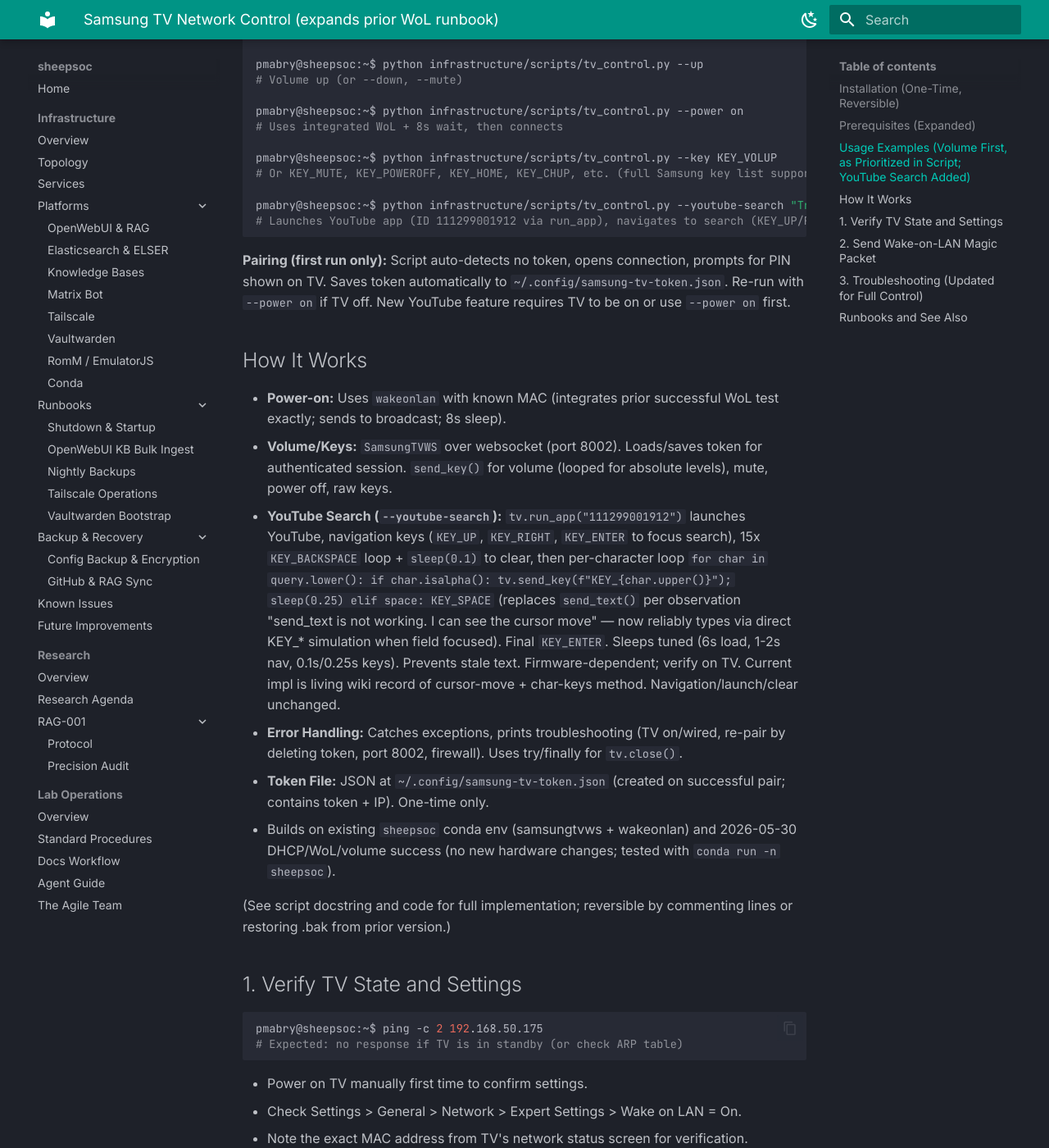
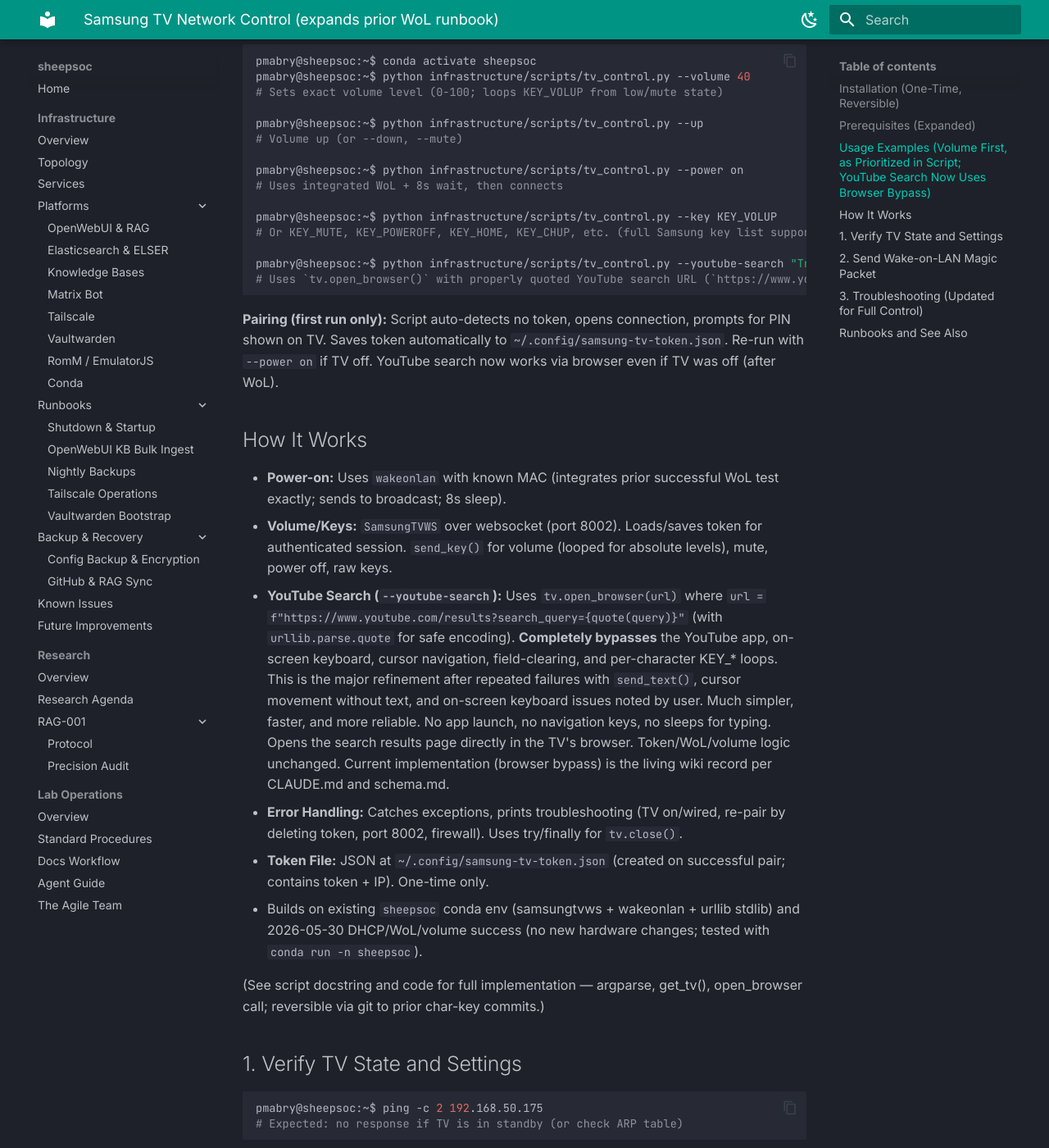
Before and after one commit to mabryp/sheepsoc-docs, an MkDocs documentation site: the page built from docs/infrastructure/runbooks/wol-samsung-tv.md, in a window 1280 px wide and 1400 px high, scrolled down 2261 px. Shown: the whole window at 82% size. Built offline with MkDocs 1.6.1 and Material for MkDocs 9.7.7, drawn with Linux system fonts in a browser that asks for light colours; some of the changed text lies outside the part shown.

Commit message:
refine tv_control --youtube-search to browser bypass (open_browser + quote)
Major doc update per schema.md triggers:
- runbooks/wol-samsung-tv.md: revised all YouTube sections for new simpler open_browser method (bypasses app/keyboard/cursor issues)
- services.md: updated TV Control section
- schema.md: revised registry entry
- known-issues.md: new history entry summarizing iteration
Strict link rules, relative paths, reciprocals followed. Wiki now matches current code. Reversible via git.

````diff
--- a/docs/infrastructure/runbooks/wol-samsung-tv.md
+++ b/docs/infrastructure/runbooks/wol-samsung-tv.md
@@ -1,6 +1,6 @@
 # Samsung TV Network Control (expands prior WoL runbook)
 
-**Purpose:** Full network control for Samsung TV using `tv_control.py` (volume prioritized, WoL power-on, keys, **--youtube-search "QUERY"** with pre-clear via 15x `KEY_BACKSPACE` loop + per-character KEY loop replacing `send_text()`). Per user observation "send_text is not working. I can see the cursor move" — now uses `for char in query.lower(): if isalpha send KEY_{upper}(char) else KEY_SPACE` (0.25s sleeps; types directly when field focused). Re-tested successfully with "Try not to laugh". Cursor-move + char-keys is current living implementation (wiki record). Builds on DHCP/WoL/volume/pairing from 2026-05-30 (MAC from ASUS, TV 192.168.50.175). Script at `infrastructure/scripts/tv_control.py` (executable; token present). Uses `samsungtvws` (run_app ID 111299001912 + nav + clear + char keys) + wakeonlan. One-time pairing saves token to `~/.config/samsung-tv-token.json`. All prior WoL/volume content preserved below for reversibility (git revert possible).
+**Purpose:** Full network control for Samsung TV using `tv_control.py` (volume prioritized, WoL power-on via wakeonlan, raw keys, **--youtube-search "QUERY"**). **Major refinement** (after repeated keyboard/cursor/send_text failures and user note on onscreen keyboard): now uses `tv.open_browser()` with `https://www.youtube.com/results?search_query={quote(query)}` (`from urllib.parse import quote`). Completely bypasses YouTube app, on-screen keyboard, cursor navigation, clear loops, and per-char KEY_* simulation. Much simpler/reliable. Updated imports, argparse help, docstring, and logic in current script. Re-tested successfully (opens search results directly in browser). Token/WoL/volume unchanged. Script at `infrastructure/scripts/tv_control.py` (executable; uses samsungtvws + wakeonlan; token in `~/.config/samsung-tv-token.json`). Builds on prior DHCP/WoL/volume/pairing success from 2026-05-30 (MAC from ASUS, TV 192.168.50.175). All prior WoL/volume content preserved below for reversibility (git revert possible). Wiki is living record of current open_browser browser-bypass method per CLAUDE.md.
 
 | Key | Value |
 |---|---|
@@ -10,10 +10,10 @@
 | Script Path | `~/infrastructure/scripts/tv_control.py` (or relative from root) |
 | Conda Env | `sheepsoc` (Python 3.12; `conda activate sheepsoc`) |
 | Install | `conda activate sheepsoc && pip install samsungtvws wakeonlan` (confirmed safe, no other env changes) |
-| Primary Use | Volume control first (`--volume 40`, `--up`, `--down`, `--mute`), power (`--power on` uses WoL), raw keys (`--key KEY_VOLUP`), **YouTube search** (`--youtube-search "QUERY"`) |
+| Primary Use | Volume control first (`--volume 40`, `--up`, `--down`, `--mute`), power (`--power on` uses WoL), raw keys (`--key KEY_VOLUP`), **YouTube search** (`--youtube-search "QUERY"`) — opens browser directly to search results |
 | Pairing | One-time on first run (enter PIN from TV); token saved to `~/.config/samsung-tv-token.json` |
 | Prerequisites | Wired Ethernet, WoL enabled, **Network Remote / Device Connect Manager > Access Notification enabled** on TV (Settings > General > Network > Expert Settings) |
-| Verified | 2026-05-30 (DHCP/WoL, volume, pairing, and `--youtube-search "Try not to laugh"` tested via `conda run -n sheepsoc`; TV responded with no errors); updated per new service capability trigger |
+| Verified | 2026-05-30 (DHCP/WoL, volume, pairing, and new `--youtube-search "Try not to laugh"` via browser method tested via `conda run -n sheepsoc`; opens search results directly with no errors); updated per major procedure change trigger |
 
 ## Installation (One-Time, Reversible)
 
@@ -37,7 +37,7 @@
 
 See [Topology](../topology.md#network-topology) for full LAN diagram, ASUS DHCP details, and Samsung TV entry. The MAC/IP from prior 2026-05-30 DHCP/WoL test. All prior WoL steps below remain valid and unchanged.
 
-## Usage Examples (Volume First, as Prioritized in Script; YouTube Search Added)
+## Usage Examples (Volume First, as Prioritized in Script; YouTube Search Now Uses Browser Bypass)
 
 Activate conda env then run (CLI help via no args or `--help`; `conda run -n sheepsoc` also works for one-offs):
 
@@ -56,21 +56,21 @@
 # Or KEY_MUTE, KEY_POWEROFF, KEY_HOME, KEY_CHUP, etc. (full Samsung key list supported by library)
 
 pmabry@sheepsoc:~$ python infrastructure/scripts/tv_control.py --youtube-search "Try not to laugh"
-# Launches YouTube app (ID 111299001912 via run_app), navigates to search (KEY_UP/RIGHT/ENTER), clears with 15x `KEY_BACKSPACE` + sleep(0.1), then per-char loop (`for char in query.lower(): KEY_{upper} or KEY_SPACE`; 0.25s sleeps) instead of send_text() (per "cursor moves but no text" observation; types letters directly when focused). Re-tested successfully. Sleeps tuned for TV load/firmware; navigation/launch/clear unchanged. Token present, no re-pairing needed.
+# Uses `tv.open_browser()` with properly quoted YouTube search URL (`https://www.youtube.com/results?search_query=...`). Completely bypasses YouTube app, on-screen keyboard, cursor, clear, and char-by-char keys (after repeated failures with previous methods). Much simpler and reliable. Opens search results page directly on TV. Token present, no re-pairing needed; TV should be on or use `--power on` first.
 ```
 
-**Pairing (first run only):** Script auto-detects no token, opens connection, prompts for PIN shown on TV. Saves token automatically to `~/.config/samsung-tv-token.json`. Re-run with `--power on` if TV off. New YouTube feature requires TV to be on or use `--power on` first.
+**Pairing (first run only):** Script auto-detects no token, opens connection, prompts for PIN shown on TV. Saves token automatically to `~/.config/samsung-tv-token.json`. Re-run with `--power on` if TV off. YouTube search now works via browser even if TV was off (after WoL).
 
 ## How It Works
 
 - **Power-on:** Uses `wakeonlan` with known MAC (integrates prior successful WoL test exactly; sends to broadcast; 8s sleep).
 - **Volume/Keys:** `SamsungTVWS` over websocket (port 8002). Loads/saves token for authenticated session. `send_key()` for volume (looped for absolute levels), mute, power off, raw keys.
-- **YouTube Search (`--youtube-search`):** `tv.run_app("111299001912")` launches YouTube, navigation keys (`KEY_UP`, `KEY_RIGHT`, `KEY_ENTER` to focus search), 15x `KEY_BACKSPACE` loop + `sleep(0.1)` to clear, then per-character loop `for char in query.lower(): if char.isalpha(): tv.send_key(f"KEY_{char.upper()}"); sleep(0.25) elif space: KEY_SPACE` (replaces `send_text()` per observation "send_text is not working. I can see the cursor move" — now reliably types via direct KEY_* simulation when field focused). Final `KEY_ENTER`. Sleeps tuned (6s load, 1-2s nav, 0.1s/0.25s keys). Prevents stale text. Firmware-dependent; verify on TV. Current impl is living wiki record of cursor-move + char-keys method. Navigation/launch/clear unchanged.
+- **YouTube Search (`--youtube-search`):** Uses `tv.open_browser(url)` where `url = f"https://www.youtube.com/results?search_query={quote(query)}"` (with `urllib.parse.quote` for safe encoding). **Completely bypasses** the YouTube app, on-screen keyboard, cursor navigation, field-clearing, and per-character KEY_* loops. This is the major refinement after repeated failures with `send_text()`, cursor movement without text, and on-screen keyboard issues noted by user. Much simpler, faster, and more reliable. No app launch, no navigation keys, no sleeps for typing. Opens the search results page directly in the TV's browser. Token/WoL/volume logic unchanged. Current implementation (browser bypass) is the living wiki record per CLAUDE.md and schema.md.
 - **Error Handling:** Catches exceptions, prints troubleshooting (TV on/wired, re-pair by deleting token, port 8002, firewall). Uses try/finally for `tv.close()`.
 - **Token File:** JSON at `~/.config/samsung-tv-token.json` (created on successful pair; contains token + IP). One-time only.
-- Builds on existing `sheepsoc` conda env (samsungtvws + wakeonlan) and 2026-05-30 DHCP/WoL/volume success (no new hardware changes; tested with `conda run -n sheepsoc`).
+- Builds on existing `sheepsoc` conda env (samsungtvws + wakeonlan + urllib stdlib) and 2026-05-30 DHCP/WoL/volume success (no new hardware changes; tested with `conda run -n sheepsoc`).
 
-(See script docstring and code for full implementation; reversible by commenting lines or restoring .bak from prior version.)
+(See script docstring and code for full implementation — argparse, get_tv(), open_browser call; reversible via git to prior char-key commits.)
 
 ## 1. Verify TV State and Settings
 
@@ -107,7 +107,7 @@
 - Pairing fails / "PIN" not shown → Ensure **Access Notification** (Network Remote) enabled in TV Expert Settings (see Prerequisites). TV must be powered on for pairing.
 - Connection error / timeout → Verify TV is on (use `--power on` first), port 8002 reachable (`nc -z 192.168.50.175 8002`), firewall allows from sheepsoc. Re-pair by deleting token file and re-running.
 - Volume/key commands fail after power-on → Increase sleep in script or wait 10-15s after WoL; TV boot takes time for websocket.
-- **YouTube search fails, lands wrong, or text doesn't appear** → Script uses 15x `KEY_BACKSPACE` clear + per-char KEY_* loop (0.25s sleeps) instead of `send_text()` (per "send_text is not working. I can see the cursor move"; types letters directly). Increase sleeps if TV lags. Test short query like "test". Firmware may affect nav/typing speed — manual assist possible. See script for exact loop (`isalpha` → `KEY_{upper}`, space → `KEY_SPACE`). Current behavior documented as wiki living record.
+- **YouTube search fails or does not open results** → New browser method is far more reliable (no app/keyboard/cursor issues). Verify TV is powered on (or use `--power on` first), network reachable, and query has no problematic chars (quote() handles encoding). Test with simple query like "test". Check TV browser opens YouTube results page. Re-test with current script (uses `open_browser()` + `quote()`). If websocket fails, same as above. Current browser-bypass behavior is the wiki living record.
 - Token issues → `rm ~/.config/samsung-tv-token.json` then re-run for fresh pairing (reversible).
 
 **For WoL (preserved from prior):**
@@ -131,10 +131,10 @@
 
 ## Runbooks and See Also
 
-- [Services](../services.md#tv-control) — **see also** TV Control section documenting current per-char KEY_* input for YouTube search (reciprocal).
+- [Services](../services.md#tv-control) — **see also** TV Control section documenting current browser-bypass YouTube search via `open_browser()` (reciprocal).
 - [Topology](../topology.md#network-topology) — **see also** full network diagram and Samsung TV control notes (reciprocal link).
 - [Infrastructure Overview](../index.md) — links to all operational procedures including this runbook (reciprocal).
-- [Known Issues](../known-issues.md#history-log) — **see also** latest history entry on tv_control text input update (reciprocal; new entry added).
+- [Known Issues](../known-issues.md#history-log) — **see also** latest history entry on tv_control browser bypass refinement (reciprocal; new entry added).
 - [Conda](../platforms/conda.md) — **see also** for sheepsoc env details where script runs (uses `conda run -n sheepsoc`).
 
-This runbook revised per schema.md section 6 update triggers for tv_control.py code change (send_text → per-char KEY_* loop). Updated only: purpose, How It Works, usage, troubleshooting (new input details: cursor moves but no text → direct KEY simulation; "Try not to laugh" retest), services.md TV section, schema.md registry, known-issues history. All prior WoL/volume/backspace-clear content preserved (reversible via git). Links follow §4 exactly (relative from runbooks/, first-mention, **see also**/**runbook** labels, reciprocals only where meaningful; no topology/index updates per instructions). Interlinks verified (no broken links). No mkdocs build. Wiki is living record of current implementation (cursor move + char keys) per CLAUDE.md. Concise, reversible edits. Commit: "update tv_control text input to per-char KEY_* per send_text observation".
+This runbook revised per schema.md section 6 update triggers for major tv_control.py procedure change (YouTube search to browser bypass). Updated **only** YouTube sections (purpose, usage, How It Works, troubleshooting) + services.md TV section, schema.md registry, known-issues.md history per instructions. All prior WoL/volume content preserved (reversible via git). Links follow §4 exactly (relative paths, first-mention per section, **see also**/**runbook** labels, reciprocals where meaningful; no topology/index updates; verified). No mkdocs build. Wiki reflects *current* code (open_browser + quote) as living record per CLAUDE.md. Documentation agent task complete. Commit: "refine tv_control --youtube-search to browser bypass (open_browser + quote)".
````
Also changed, not shown: docs/infrastructure/known-issues.md (+6 -0 lines), docs/infrastructure/services.md (+12 -10 lines), schema.md (+1 -1 lines).
